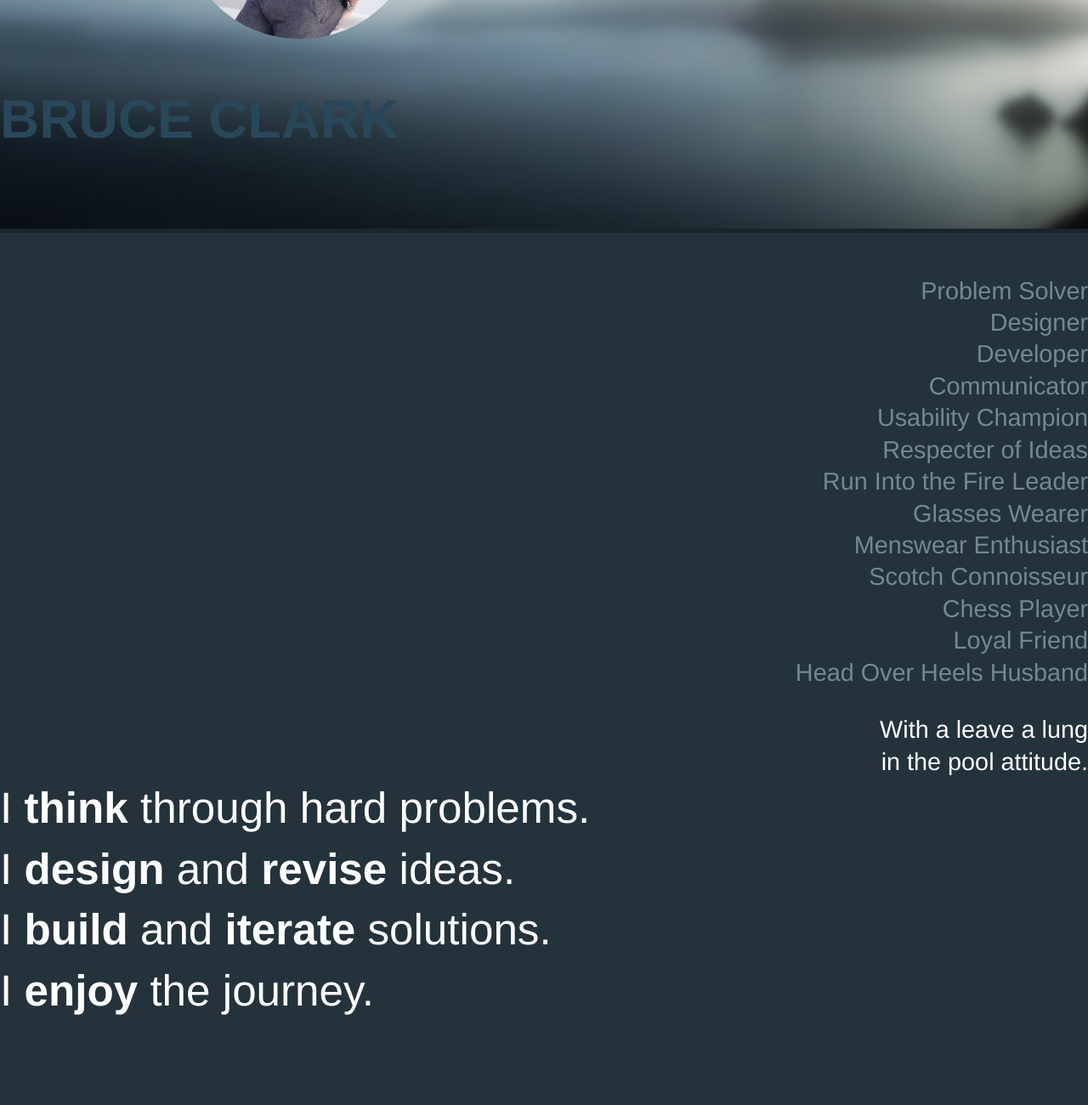
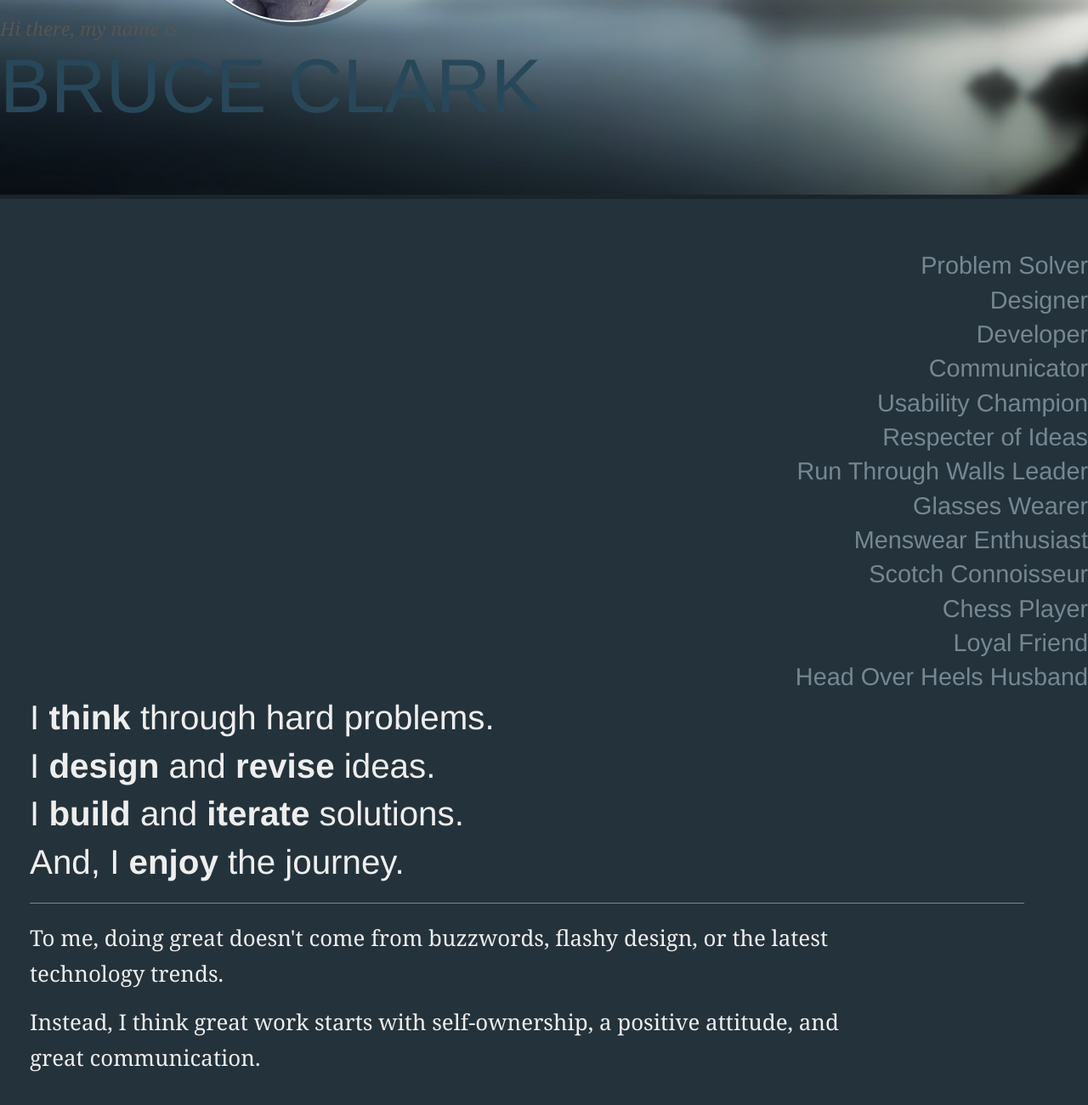
Before and after one commit to BruceClark/fluidvision.net, a website: page index.html in a window 1280 px wide. Shown: the part 324-1624 px from the top of the page at 85% size. Before the commit the page ends 1584 px from the top, so only its background shows below. Drawn offline with nearby package versions, Linux system fonts and the light colour scheme; files that its build step writes are made by us from their sources.

Commit message:
Update to copy and approach bio

```diff
--- a/assets/styles/site.scss
+++ b/assets/styles/site.scss
@@ -1,9 +1,19 @@
+/* Typography Overrides */
+@mixin serif {
+  font-family: "Georgia", serif;
+}
+
+@mixin heading {
+  font-family: "bebas-neue", "HelveticaNeue-CondensedBold", "Helvetica Neue", sans-serif;
+}
+
 /* Colors */
 
 $navysuit:    #24323b;
-$bodytype:    #fefefe;
-$subtletype:  #748893;
+$bodytype:    #eee;
+$subtlegray:  #748893;
 $darktype:    #284859;
+$darkgray:    #555;
 
 body {
   background: $navysuit;
@@ -11,25 +21,35 @@ body {
 }
 
 #intro {
-  background: url(/images/backgrounds/hero.jpg) no-repeat 50% 50%;
+  background: #26333c url(/images/backgrounds/hero.jpg) no-repeat 50% 50%;
   background-size: cover;
   border-bottom: 5px solid darken(#24323b,5%);
   padding: 90px 0 75px 0;
 
   img.rounded {
     border-radius: 140px;
-    width: 280px;
-    height: 280px;
+    width: 260px;
+    height: 260px;
+    border: 2px solid #fff;
+    box-shadow: 5px 5px 0 rgba(0,0,0,.25);
   }
 
   .name {
     color: $darktype;
 
+    h4 {
+      margin-top: -8px;
+      font-size: 22px;
+      color: $darkgray;
+      font-style: italic;
+      @include serif;
+    }
+
     h1 {
-      padding-top: 50px;
-      font-size: 400%;
-      font-weight: bold;
+      line-height: 1;
+      font-size: 560%;
       text-transform: uppercase;
+      @include heading;
     }
   }
 }//#intro
@@ -37,23 +57,41 @@ body {
 #approach {
   padding: 50px 0;
 
+  .action {
+    padding-left: 35px;
+    font-size: 90%;
+  }
+
   .rundown {
-    color: $subtletype;
+    color: $subtlegray;
     text-align: right;
     font-size: 180%;
     font-weight: 200;
-    line-height: 1.3;
+    line-height: 1.4;
+    padding-top: 8px;
 
     span {
       display: block;
-      padding-top: 30px;
+      padding-top: 20px;
       color: #fff;
     }
   }
 
   .call {
     h2 {
-      font-size: 320%;
+      font-size: 280%;
+    }
+
+    .bio {
+      margin: 20px 75px 0 0;
+      padding-top: 20px;
+      border-top: 1px solid $subtlegray;
+    }
+
+    p {
+      font-size: 180%;
+      padding-right: 150px;
+      @include serif;
     }
   }//.call
 }//#approach
--- a/index.html
+++ b/index.html
@@ -3,23 +3,33 @@
 <head>
   <meta http-equiv="X-UA-Compatible" content="IE=edge,chrome=1"/>
   <meta http-equiv="Content-Type" content="text/html; charset=utf-8"/>
-  <meta name="description" content="Bruce Clark is a designer, developer, and tech adovate who lives in beautiful Denver, Colorado.">
 
   <title>Bruce Clark: Denver based designer, developer, and technology lover.</title>
 
+  <meta name="description" content="Bruce Clark is a designer, developer, and tech adovate who lives in beautiful Denver, Colorado.">
+
+  <!-- Styles -->
   <link rel="stylesheet" type="text/css" media="screen" href="/styles.css" />
-  <link rel="shortcut icon" href="/favicon.png" type="image/x-icon"/>
+
+  <!-- Icons -->
+  <link rel="shortcut icon" href="/favicon.ico" type="image/x-icon"/>
+  <link rel="apple-touch-icon" href="/apple-touch-icon.png"/>
+
+  <!-- Scripts -->
+  <script src="https://use.typekit.net/sle5fyn.js"></script>
+  <script>try{Typekit.load({ async: true });}catch(e){}</script>
 </head>
 <body class="home">
 
 <div id="intro">
   <div class="row">
 
-    <div class="large-offset-2 large-4 column">
+    <div class="large-offset-2 large-3 column">
       <img src="/images/bruce.jpg" alt="Bruce Clark" class="rounded">
     </div><!-- / .large-offset .large -->
 
-    <div class="large-6 column name">
+    <div class="large-7 column name">
+      <h4>Hi there, my name is</h4>
       <h1>Bruce Clark</h1>
     </div>
 
@@ -29,30 +39,36 @@
 <div id="approach">
   <div class="row">
 
-    <div class="large-4 column rundown">
+    <div class="large-4 large-offset-1 column rundown">
       Problem Solver<br>
       Designer<br>
       Developer<br>
       Communicator<br>
       Usability Champion<br>
       Respecter of Ideas<br>
-      Run Into the Fire Leader<br>
+      Run Through Walls Leader<br>
       Glasses Wearer<br>
       Menswear Enthusiast<br>
       Scotch Connoisseur<br>
       Chess Player<br>
       Loyal Friend<br>
-      Head Over Heels Husband<br>
-      <span>With a leave a lung<br>in the pool attitude.</span>
+      Head Over Heels Husband
     </div><!-- / .rundown -->
-    <div class="large-8 column action">
+
+    <div class="large-7 column action">
       <div class="call">
         <h2>
           I <strong>think</strong> through hard problems.<br>
           I <strong>design</strong> and <strong>revise</strong> ideas.<br>
           I <strong>build</strong> and <strong>iterate</strong> solutions.<br>
-          I <strong>enjoy</strong> the journey.
+          And, I <strong>enjoy</strong> the journey.
         </h2>
+
+        <div class="bio">
+          <p>To me, doing great doesn't come from buzzwords, flashy design, or the latest technology trends.</p>
+
+          <p>Instead, I think great work starts with self-ownership, a positive attitude, and great communication.</p>
+        </div><!-- / .bio -->
       </div><!-- / .call -->
     </div><!-- / .action -->
 
```
Also changed, not shown: apple-touch-icon.png (added), favicon.ico (added), favicon.png (deleted).
